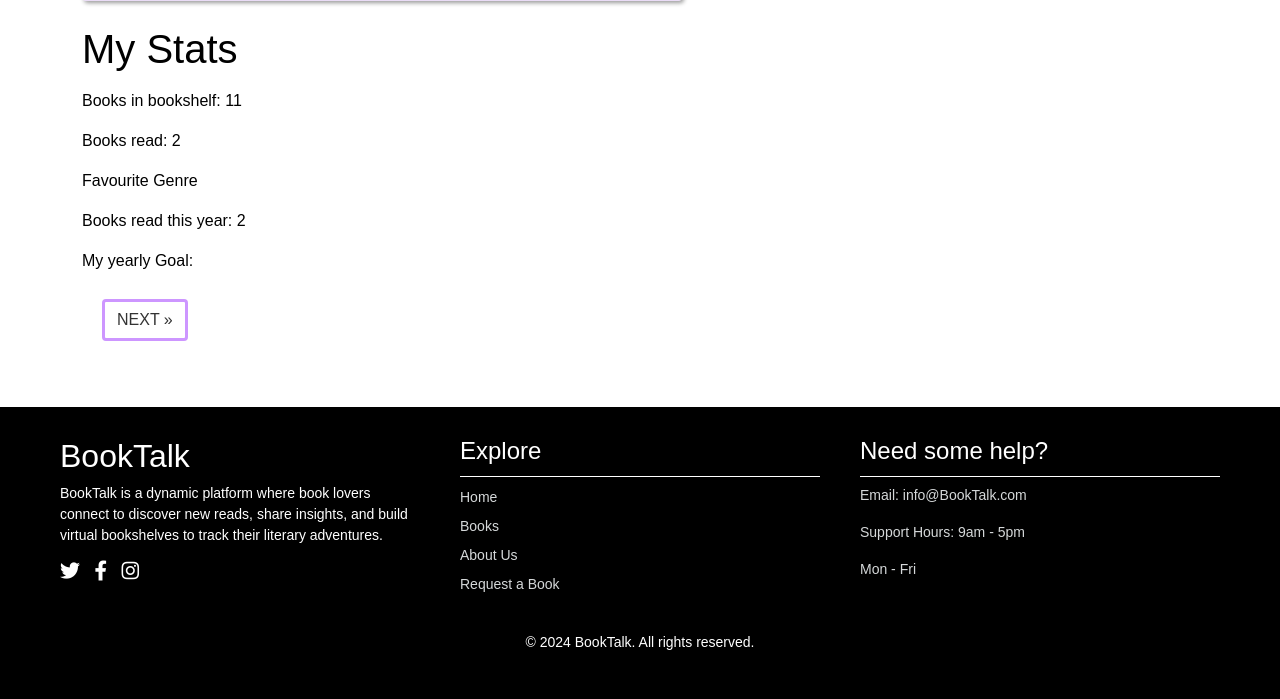
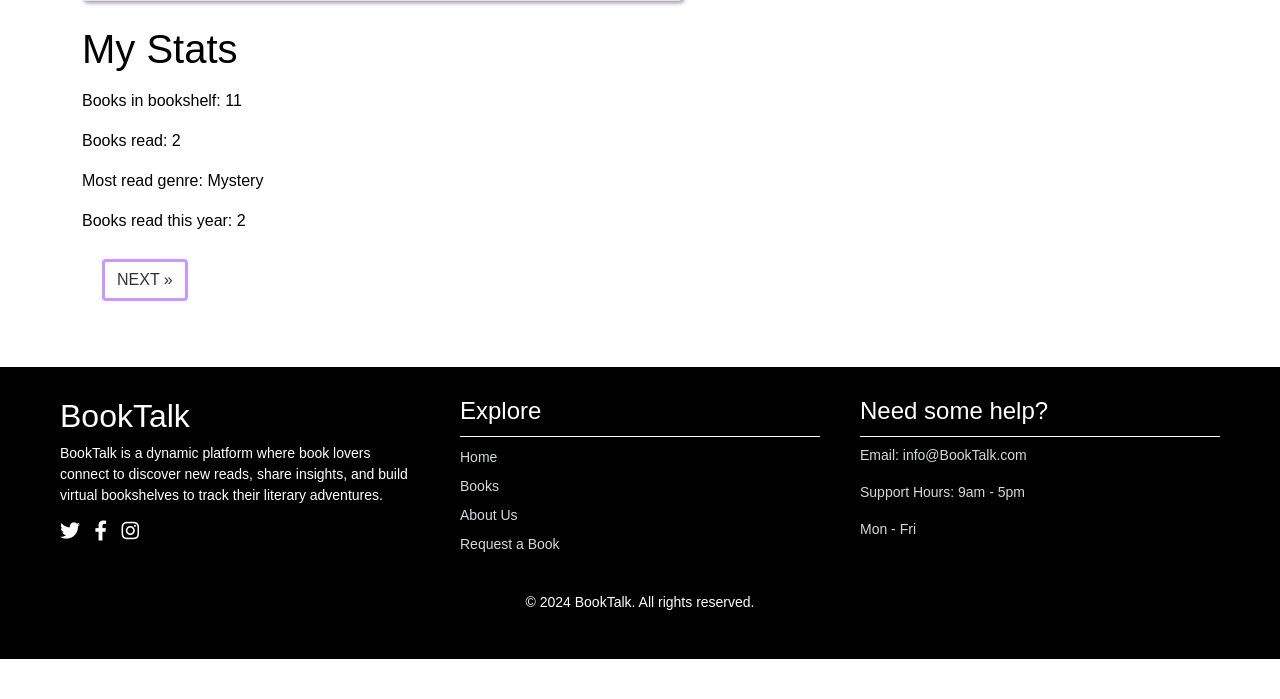
Before and after one commit to jordie-13/BookTalk, a Django app: page /bookshelf/ in a window 1280 px wide. Shown: the part 2257-2956 px from the top of the page. After the commit the page ends 2916 px from the top, so only its background shows below. Run offline with Django 5.2, Linux system fonts and the light colour scheme; a user stored in the database is signed in; data comes from the database, SQL or seed files in the repository; both versions use the stored data as it was after the commit; some libraries are stand-ins or nearby versions.

Commit message:
Calculate and display users top genre

```diff
--- a/books/templates/bookshelf.html
+++ b/books/templates/bookshelf.html
@@ -83,9 +83,12 @@
             <h1 class="mb-3">My Stats</h1>
             <p>Books in bookshelf: {{ bookshelf_total }}</p>
             <p>Books read: {{ books_read_total }} </p>
-            <p>Favourite Genre</p>
+            {% if most_read_genre_name %}
+                <p>Most read genre: {{ most_read_genre_name }}</p>
+            {% else %}
+                <p>Most read genre: No books read yet</p>
+            {% endif %}
             <p>Books read this year: {{ books_read_this_year }}</p>
-            <p>My yearly Goal: </p>
 
         </div>
 
--- a/books/views.py
+++ b/books/views.py
@@ -357,6 +357,20 @@ def bookshelf(request):
     current_year = datetime.now().year
     books_read_this_year = bookshelf.filter(status='read', date_read__year=current_year).count()
 
+    # Calculate most read genre
+    most_read_genre = (
+        bookshelf.filter(status='read')
+        .values('book__genre__name')
+        .annotate(genre_count=Count('book__genre'))
+        .order_by('-genre_count')
+        .first()
+    )
+
+    if most_read_genre:
+        most_read_genre_name = most_read_genre['book__genre__name']
+    else:
+        most_read_genre_name = None
+
     # Prepare a list of dictionaries with book and status
     books_with_status = []
     for entry in bookshelf:
@@ -381,6 +395,7 @@ def bookshelf(request):
         'bookshelf_total': bookshelf_total,
         'books_read_total': books_read_total,
         'books_read_this_year': books_read_this_year,
+        'most_read_genre_name': most_read_genre_name,
         'books_with_status': books_with_status,
         'status_choices': status_choices,
     })
```
Also changed, not shown: db.sqlite3.
